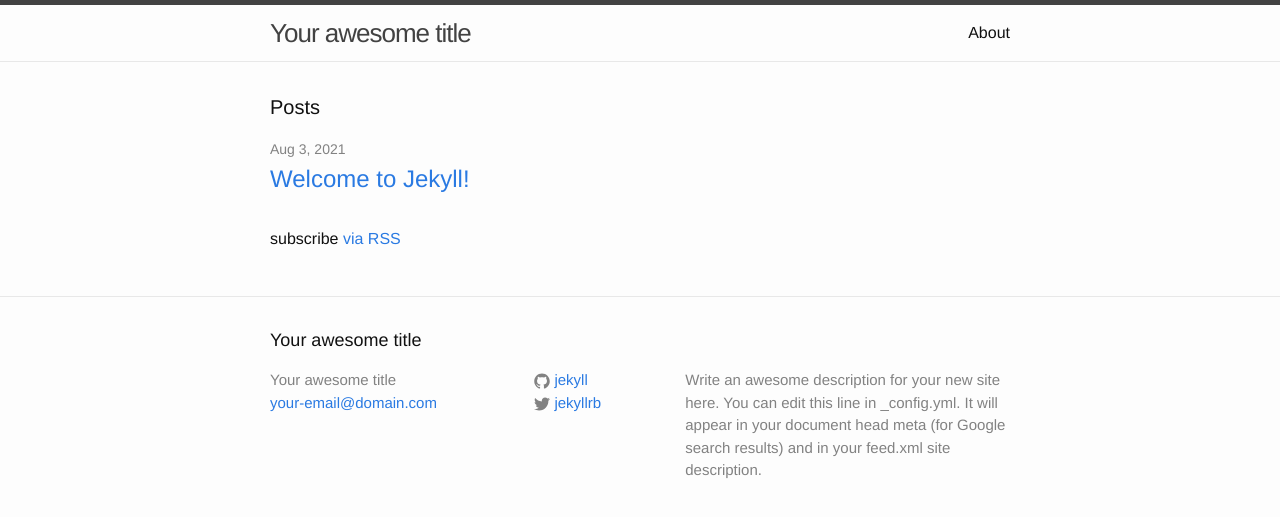
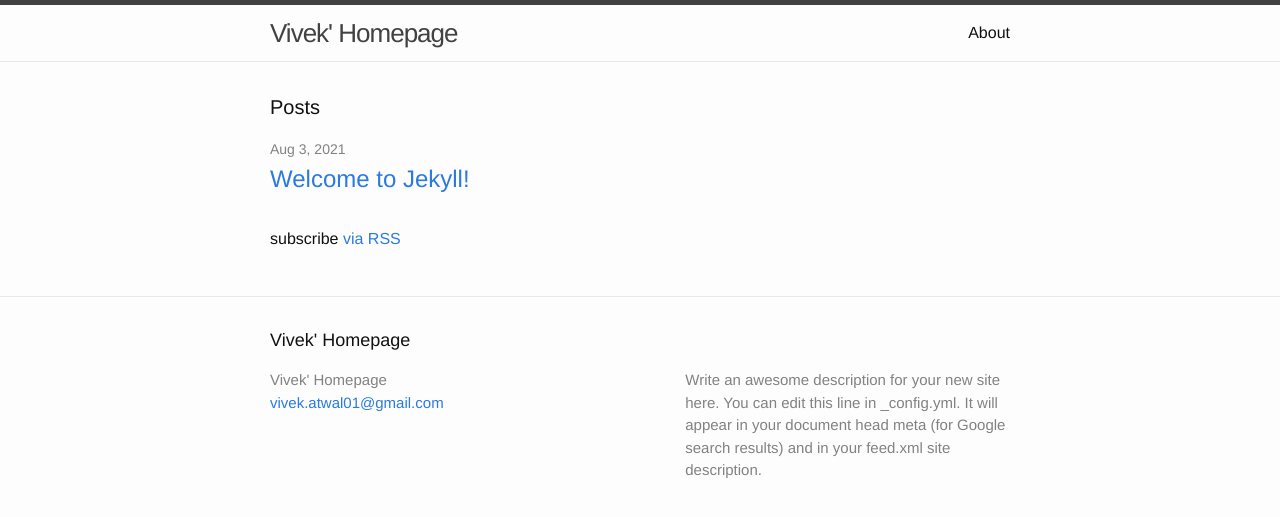
Before and after one commit to vivekatwal/vivekatwal.github.io, a Jekyll site: the page built from docs/index.html, in a window 1280 px wide. Shown: the top 517 px of the page. Built offline with Jekyll 4.4.1, drawn with Linux system fonts in a browser that asks for light colours.

Commit message:
Initial Commit

```diff
--- a/docs/_config.yml
+++ b/docs/_config.yml
@@ -6,18 +6,18 @@
 # 'jekyll serve'. If you change this file, please restart the server process.
 
 # Site settings
-title: Your awesome title
-email: your-email@domain.com
+title: Vivek' Homepage
+email: vivek.atwal01@gmail.com
 description: > # this means to ignore newlines until "baseurl:"
   Write an awesome description for your new site here. You can edit this
   line in _config.yml. It will appear in your document head meta (for
   Google search results) and in your feed.xml site description.
 
-domain: vivekatwal.github.io
 baseurl: "/vivekatwal.github.io/" # the subpath of your site, e.g. /blog
+domain: "vivekatwal.github.io"
 url: "http://vivekatwal.github.io" # the base hostname & protocol for your site
-twitter_username: jekyllrb
-github_username:  jekyll
+# twitter_username: jekyllrb
+# github_username:  jekyll
 
 # Build settings
 markdown: kramdown
```
